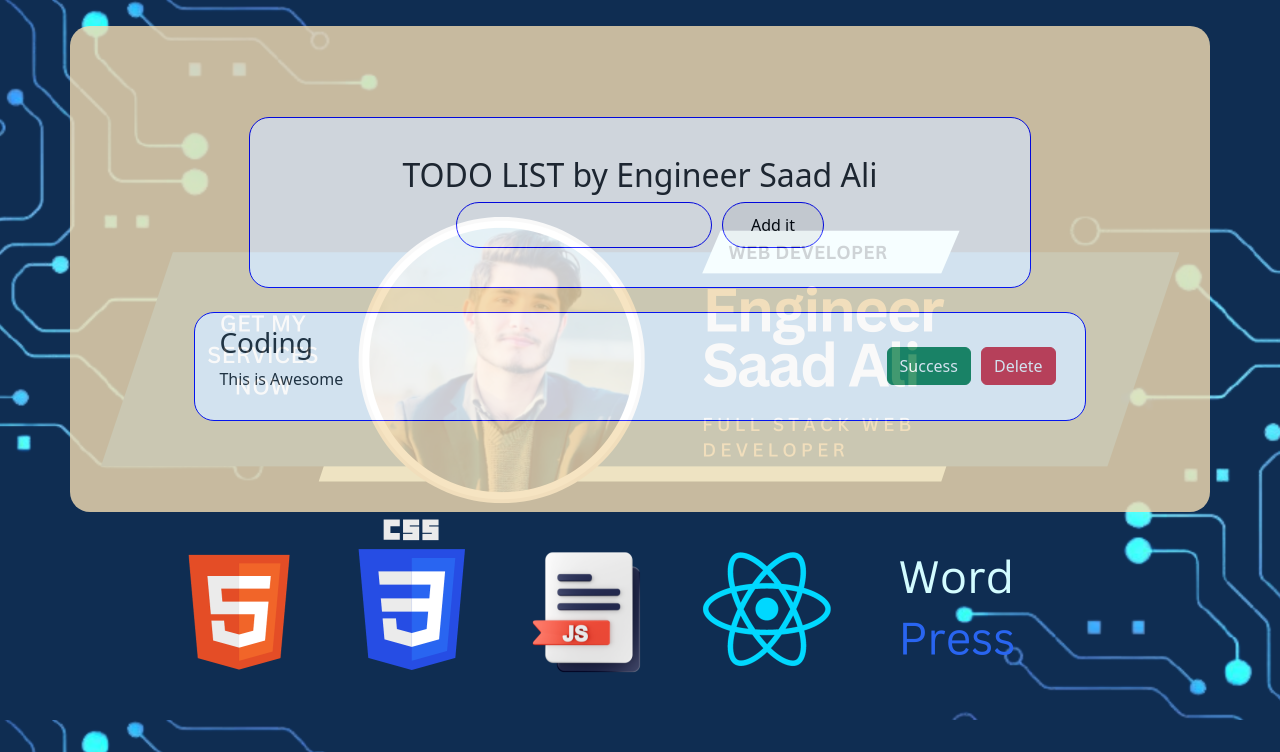
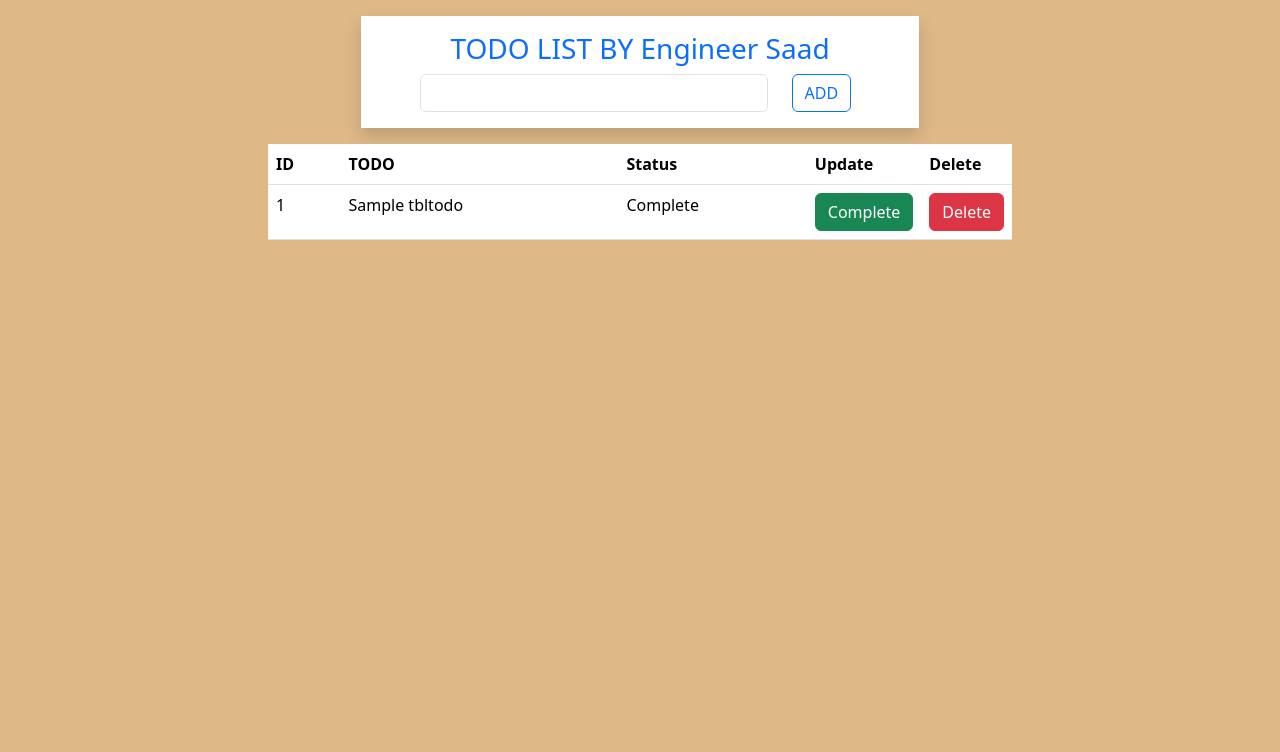
Before and after one commit to masoomk9666/Ride2Future-Task, a PHP site: page / in a window 1280 px wide. Shown: the top 752 px of the page. Run offline with PHP 8.4, Linux system fonts and the light colour scheme; tables that the repository leaves empty or names only in its code hold one stand-in row (values such as "Sample post").

Commit message:
Completed upto Deletion

```diff
--- a/CSS/style.css
+++ b/CSS/style.css
@@ -1,12 +1,14 @@
-body {
-    background-image: url("../images/bg1.png");
-    /* background-repeat: no-repeat ;
-    background-position: fixed; */
+.body{
+  background-color: burlywood;
+    /* background-image: url("../images/bg1.png");
+    background-repeat: no-repeat ;
+    background-position: fixed;
     background-size: cover;
     display: flex;
-    justify-content: center;
+    justify-content: center; */
+
   }
-  .container{
+  /* .container{
     margin-top: 2vmax;
     width: 60%;
     height: 38vmax;
@@ -22,11 +24,12 @@ body {
     background-color: white;
     padding: 3vmax;
     border-radius: 20px;
-    width: 70%;
+    width: 50vmax;
     display: flex;
     flex-direction: column;
     align-items: center;
     border: 1px solid blue;
+    margin: 20px 0 10px 0;
   }
   .input-1>input{
     padding: 10px 10px 10px 10px;
@@ -37,6 +40,7 @@ body {
   }
   .input-1>button{
     padding: 10px 10px 10px 10px;
+    margin-top: 10px;
 border-radius: 50px;
 width: 8vmax;
 border: 1px solid blue;
@@ -54,10 +58,11 @@ color: black;
     width: 80%;
     align-items: center;
     border: 1px solid blue;
+    height: 100%;
   }
-/* .data{
+.data{
 
-} */
+}
 .buttons{
     display: flex;
     justify-content: end;
@@ -65,4 +70,4 @@ color: black;
 }
 .buttons > button{
     margin: 0px 5px 0px 5px;
-}
+} */
--- a/config.php
+++ b/config.php
@@ -1,13 +1,4 @@
-<!-- this file is in branch feature1 and coding by Saad -->
-<!DOCTYPE html>
-<html lang="en">
-<head>
-    <meta charset="UTF-8">
-    <meta name="viewport" content="width=device-width, initial-scale=1.0">
-    <title>For database connection</title>
-</head>
-<body>
-    <h1>This is Feature 1 branch and saad doing code here</h1>
+<?php
+$con = mysqli_connect("localhost", "root", "", "todo_list") or die("Connection failed!");
 
-</body saad>
-</html>
+?>
--- a/index.php
+++ b/index.php
@@ -7,26 +7,75 @@
     <link rel="stylesheet" href="CSS/style.css">
     <link href="https://cdn.jsdelivr.net/npm/bootstrap@5.3.2/dist/css/bootstrap.min.css" rel="stylesheet" integrity="sha384-T3c6CoIi6uLrA9TneNEoa7RxnatzjcDSCmG1MXxSR1GAsXEV/Dwwykc2MPK8M2HN" crossorigin="anonymous">
 </head>
-<body>
-  <div class="container">
-    <div class="div-1">
-      <h2>TODO LIST by Engineer Saad Ali</h2>
-      <div class="row input-1"> <br>
-      <input type="text" name="" class="form-control">
-      <button>Add it </button>
-      </div>
-    </div><br>
-    <div class=" row div-2">
-        <div class="col data">
-            <h3>Coding </h3>
-            <p>This is Awesome</p>
+<body class="body">
+<form action="insert.php" method="POST">
+        <div class="container">
+            <div class="row justify-content-center m-auto shadow bg-white mt-3 py-3 col-md-6">
+             <h3 class="text-center text-primary">TODO LIST BY Engineer Saad</h3>
+             <div class="col-8">
+             <input type="text" name="title" class="form-control">
+             </div>
+             <div class="col-2">
+                <button class="btn btn-outline-primary">ADD</button>
+             </div>
+            </div>
+
         </div>
-        <div class="col  buttons">
-        <button class="btn btn-success">Success</button>
-        <button class="btn btn-danger">Delete</button>
+        </form>
+<!-- Getting data from database -->
+<?php
+    include "config.php";
+    $rawData = mysqli_query($con, "select * from tbltodo");
+
+    ?>
+
+        <div class="container ">
+            <div class="col-8 bg-white m-auto mt-3">
+
+
+        <table class="table">
+            <tbody>
+                <tr>
+                    <th>ID</th>
+                    <th>TODO</th>
+                    <th>Status</th>
+                    <th >Update</th>
+                    <th >Delete</th>
+                </tr>
+                <?php
+                 while($row=mysqli_fetch_array($rawData)){
+                ?>
+                <?php
+        if(!$rawData){
+            ?>
+            <h3> Todo list is empty </h3>
+        <?php
+        }
+        else{
+        ?>
+                 <tr>
+                    <td><?php echo $row['id'] ?> </td>
+                    <td><?php echo $row['title'] ?> </td>
+                    <?php  if($row['status']==false){ ?>
+                    <td>Incomplete</td>
+                    <?php
+                    }else{
+                    ?>
+                    <td>Complete</td>
+                    <?php
+                    }
+                    ?>
+                    <td style="width:10%"><a class="btn btn-success" href="update.php ? ID=<?php echo $row['id'] ?>">Complete</a></td>
+                    <td style="width:10%"><a class="btn btn-danger" href="delete.php ? ID=<?php echo $row['id'] ?>">Delete</a></td>
+                </tr>
+                <?php
+                 } }
+                ?>
+            </tbody>
+        </table>
+        </div>
         </div>
 
-    </div>
   </div>
   <script src="https://cdn.jsdelivr.net/npm/bootstrap@5.3.2/dist/js/bootstrap.min.js" integrity="sha384-BBtl+eGJRgqQAUMxJ7pMwbEyER4l1g+O15P+16Ep7Q9Q+zqX6gSbd85u4mG4QzX+" crossorigin="anonymous"></script>
 
```
Also changed, not shown: delete.php (added, +8 -0 lines), insert.php (added, +7 -0 lines), update.php (added), 1 other file.
